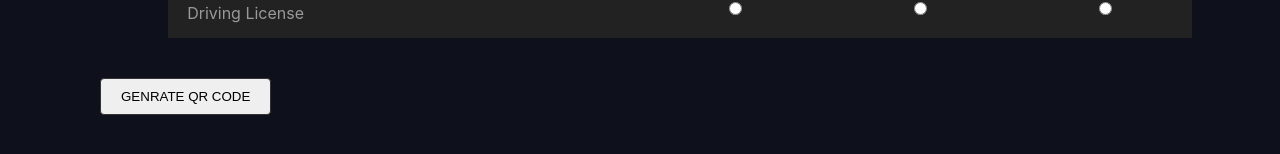
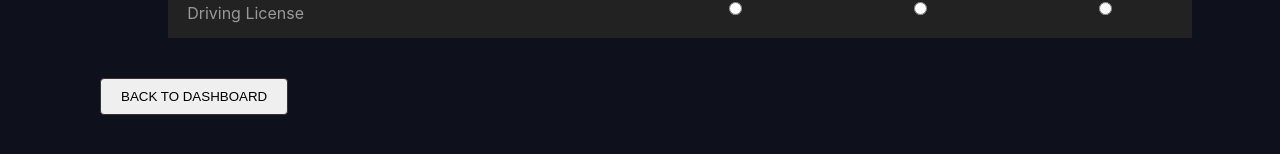
Before and after one commit to g8todwal/formSubimisson, a React (Create React App) app: page /prefrences in a window 1280 px wide. Shown: the part 368-522 px from the top of the page. Built offline with nearby package versions, Linux system fonts and the light colour scheme; no server answers.

Commit message:
text-draft-prefrences

```diff
--- a/src/components/Prefrences.js
+++ b/src/components/Prefrences.js
@@ -92,7 +92,7 @@ const Prefrences = () => {
         </table>
       </div>
       <Link to="/next">
-        <button className="btn-qr">Genrate QR Code</button>
+        <button className="btn-qr">Back to Dashboard</button>
       </Link>
     </div>
   );
```
